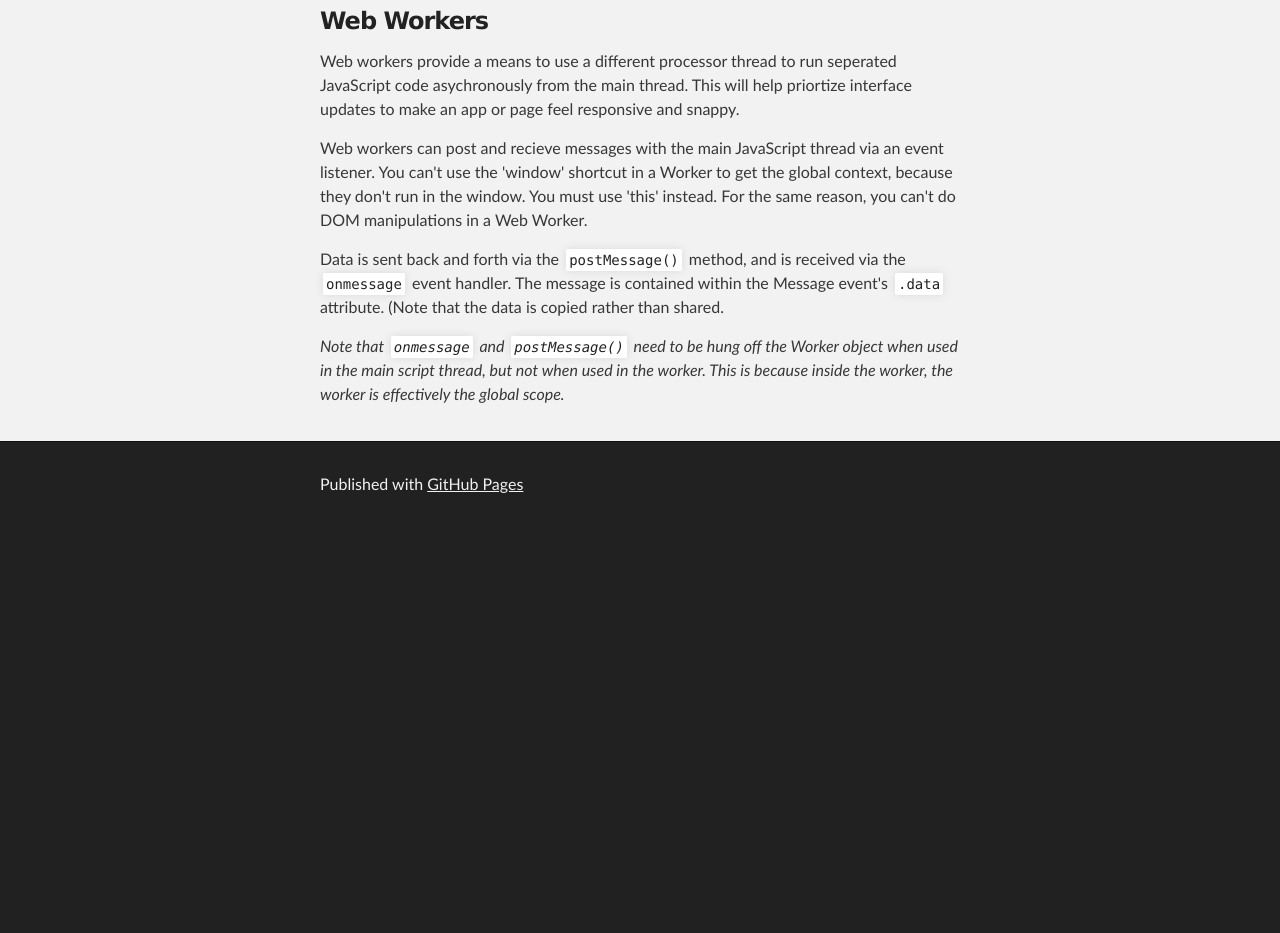
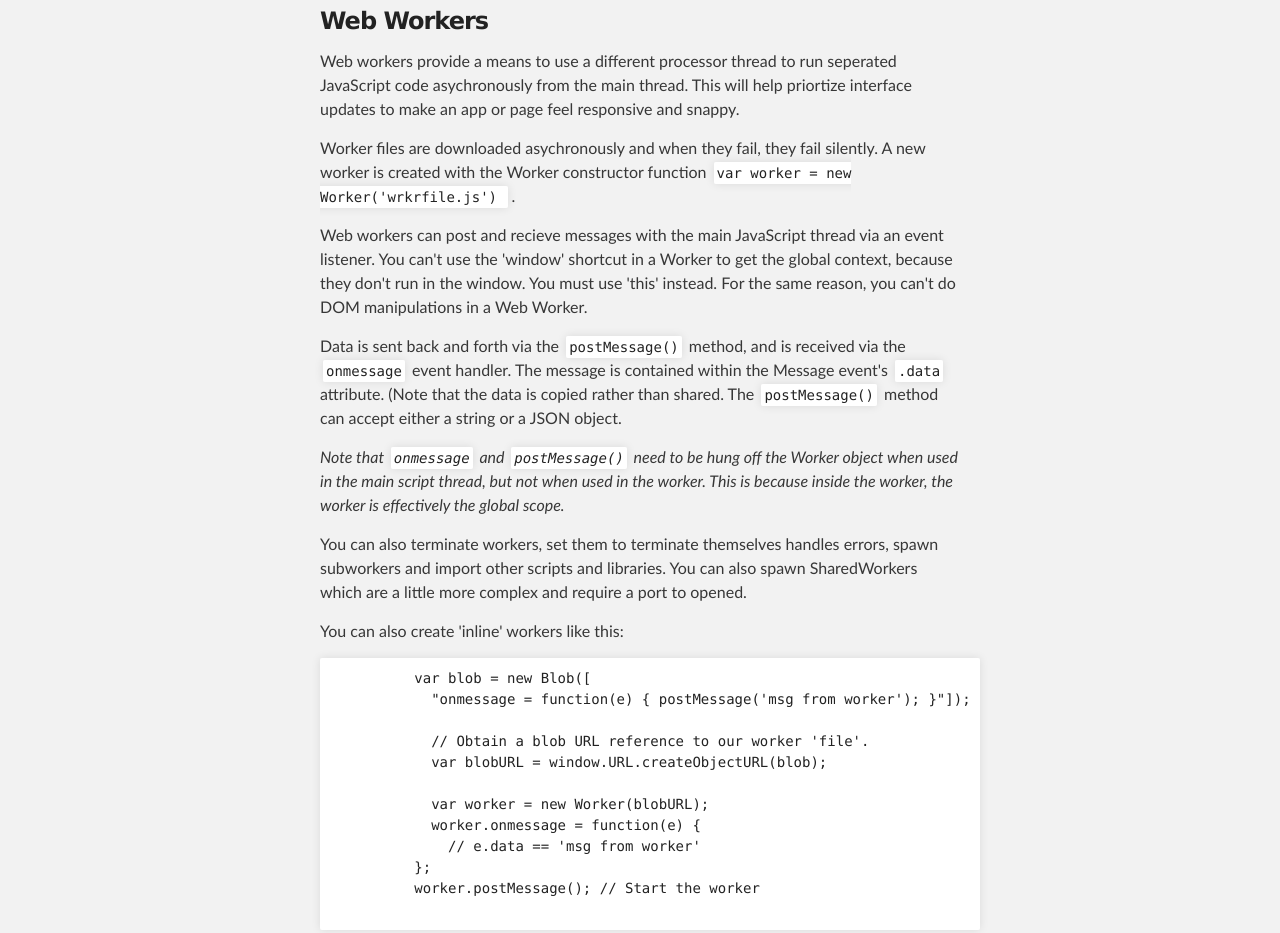
Before and after one commit to GeorgePlaten/GeorgePlaten.github.io, a plain HTML site: page fe-p4/bro-reflections.html in a window 1280 px wide. Shown: the part 4244-5177 px from the top of the page. Before the commit the page ends 4775 px from the top, so only its background shows below. Drawn offline with Linux system fonts and the light colour scheme.

Commit message:
Finsih notes on web workers

```diff
--- a/fe-p4/bro-reflections.html
+++ b/fe-p4/bro-reflections.html
@@ -242,6 +242,11 @@
         This will help priortize interface updates to make an app or page
         feel responsive and snappy.</p>
 
+        <p>Worker files are downloaded asychronously and when they fail,
+        they fail silently. A new worker is created with the Worker
+        constructor function <code>var worker = new Worker('wrkrfile.js')
+        </code>.</p>
+
         <p>Web workers can post and recieve messages with the main
         JavaScript thread via an event listener. You can't use the 'window'
         shortcut in a Worker to get the global context, because they don't run
@@ -252,12 +257,32 @@
         method, and is received via the <code>onmessage</code> event
         handler. The message is contained within the Message event's
         <code>.data</code> attribute. (Note that the data is copied rather
-        than shared.</p>
+        than shared. The <code>postMessage()</code> method can accept
+        either a string or a JSON object.</p>
 
         <p><em>Note that <code>onmessage</code> and <code>postMessage()</code>
         need to be hung off the Worker object when used in the main script
         thread, but not when used in the worker. This is because inside the
         worker, the worker is effectively the global scope.</em></p>
+
+        <p>You can also terminate workers, set them to terminate themselves
+        handles errors, spawn subworkers and import other scripts and
+        libraries. You can also spawn SharedWorkers which are a little
+        more complex and require a port to opened.</p>
+
+        <p>You can also create 'inline' workers like this: <pre>
+          var blob = new Blob([
+            "onmessage = function(e) { postMessage('msg from worker'); }"]);
+
+            // Obtain a blob URL reference to our worker 'file'.
+            var blobURL = window.URL.createObjectURL(blob);
+
+            var worker = new Worker(blobURL);
+            worker.onmessage = function(e) {
+              // e.data == 'msg from worker'
+          };
+          worker.postMessage(); // Start the worker
+        </pre></p>
 
 
 
```
